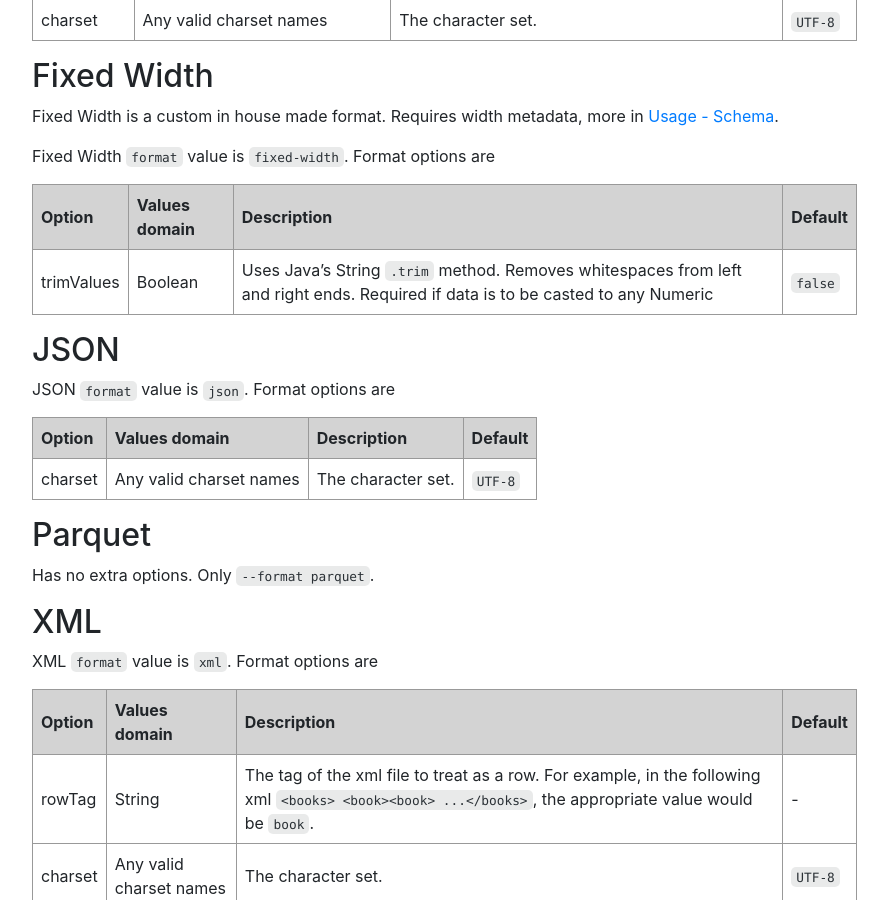
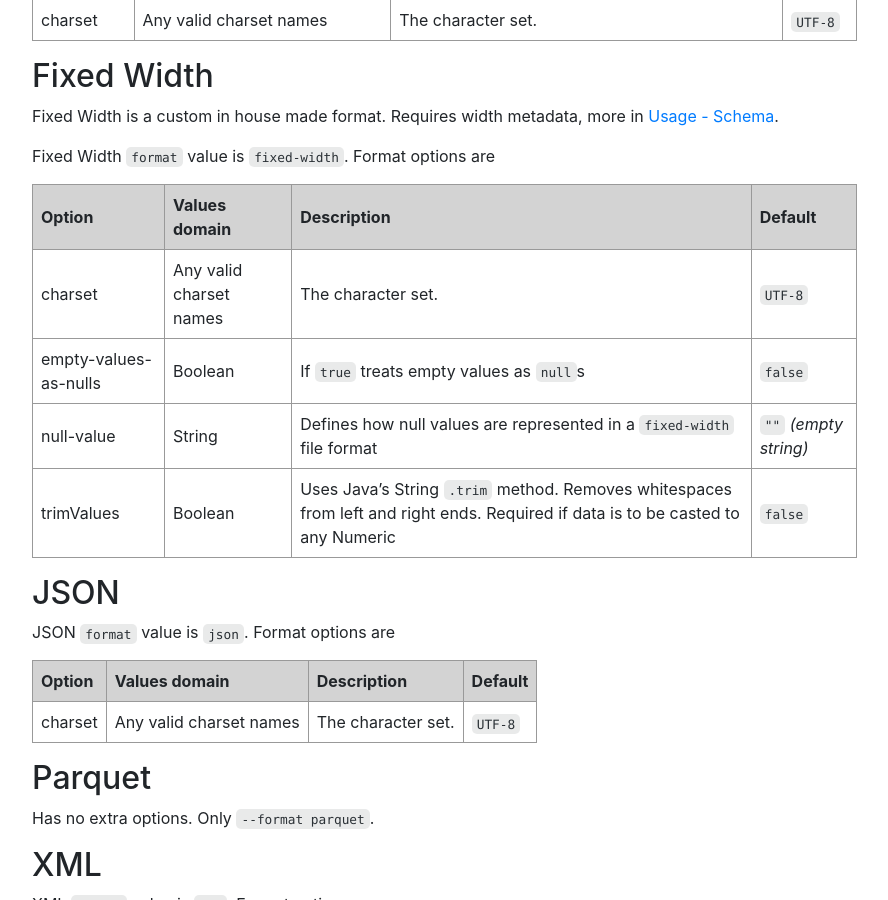
Before and after one commit to AbsaOSS/enceladus, a Jekyll site: the page built from _docs/2.0.0/usage/standardization-formats.md, in a window 1280 px wide and 900 px high, scrolled down 1433 px. Shown: the whole window, without its empty margins (338-1226 px from the left). Built offline with Jekyll 4.4.1, drawn with Linux system fonts in a browser that asks for light colours; nearby versions of some CDN libraries.

Commit message:
1492: Add release notes for v2.12.0 (#1493)
* 1492: Add release notes for v2.12.0
* release notes
* new options for FixedWidth format

```diff
--- a/_docs/2.0.0/usage/standardization-formats.md
+++ b/_docs/2.0.0/usage/standardization-formats.md
@@ -57,6 +57,9 @@
 
 | Option | Values domain | Description | Default |
 |---|---|---|---|
+| charset | Any valid charset names | The character set. | `UTF-8` |
+| empty-values-as-nulls | Boolean | If `true` treats empty values as `null`s | `false` |
+| null-value | String | Defines how null values are represented in a `fixed-width` file format | `""` _(empty string)_ |
 | trimValues | Boolean | Uses Java's String `.trim`  method. Removes whitespaces from left and right ends. Required if data is to be casted to any Numeric | `false` |
 
 ## JSON
```
Also changed, not shown: _posts/2020-06-26-release-2.8.0.md (+1 -1 lines), _posts/2020-07-24-release-2.10.0.md (+1 -1 lines), _posts/2020-08-21-release-2.12.0.md (added, +18 -0 lines).
